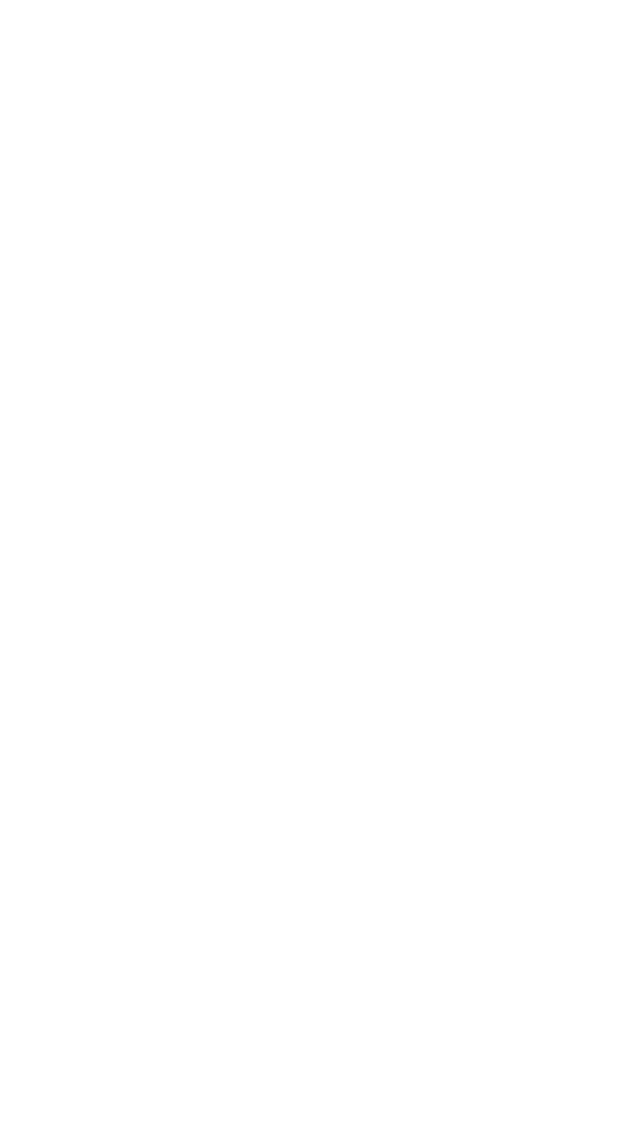
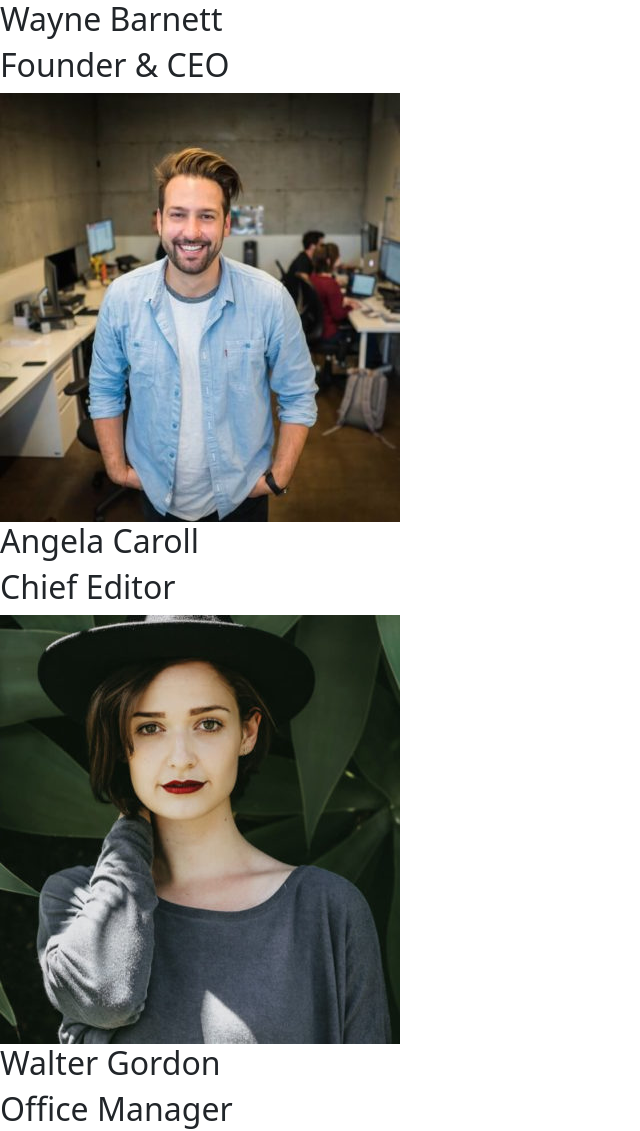
Before and after one commit to AlessandroSemeraro/js-our-team, a plain HTML site: page index.html in a window 1280 px wide. Shown: the top 1131 px of the page, without its empty margins (0-640 px from the left). Before the commit the page ends 800 px from the top, so only its background shows below. Drawn offline with nearby package versions, Linux system fonts and the light colour scheme.

Commit message:
added pics

```diff
--- a/index.html
+++ b/index.html
@@ -12,7 +12,11 @@
     <title>Our Team</title>
 </head>
 <body>
+    <main>
+        <section class="user-list">
 
+        </section>
+    </main>
 
 
     <!--JS-->
--- a/js/script.js
+++ b/js/script.js
@@ -1,37 +1,68 @@
 //creare un array di oggetti per rappresentare i membri del team//
 
-const teamList = [
-    {nome: 'Wayne Barnett',
+const teamListMembers = [
+    {
+        nome: 'Wayne Barnett',
         ruolo: 'Founder & CEO',
-    picture: 'wayne-barnett-founder-ceo.jpg'
+        picture: './img/wayne-barnett-founder-ceo.jpg'
     },
 
-    {nome: 'Angela Caroll',
+    {
+        nome: 'Angela Caroll',
         ruolo: 'Chief Editor',
-    picture: 'angela-caroll-chief-editor.jpg'
+        picture: './img/angela-caroll-chief-editor.jpg'
     },
 
-    {nome: 'Walter Gordon',
+    {
+        nome: 'Walter Gordon',
         ruolo: 'Office Manager',
-    picture: 'walter-gordon-office-manager.jpg'
+        picture: './img/walter-gordon-office-manager.jpg'
     },
 
-    {nome: 'Angela Lopez',
+    {
+        nome: 'Angela Lopez',
         ruolo: 'Social Media Manager',
-    picture: 'angela-lopez-social-media-manager.jpg'
+        picture: './img/angela-lopez-social-media-manager.jpg'
     },
 
-    {nome: 'Scott Estrada',
+    {
+        nome: 'Scott Estrada',
         ruolo: 'Developer',
-    picture: 'scott-estrada-developer.jpg'
+        picture: './img/scott-estrada-developer.jpg'
     },
 
-    {nome: 'Barbara Ramos',
+    {
+        nome: 'Barbara Ramos',
         ruolo: 'Graphic Designer',
-    picture: 'barbara-ramos-graphic-designer.jpg'
+        picture: './img/barbara-ramos-graphic-designer.jpg'
     }
 ]
+//Ciclo in + stampo in console//
+for (let key in teamListMembers) {
+    console.log(teamListMembers[key])
+}
 
-for (let key in teamList){
-    console.log(teamList[key])
+//prendo section da html//
+    const containerMemberCards = document.querySelector('main section.user-list')
+    console.log(containerMemberCards)
+
+
+//ciclo for per ogni membro//
+for(let index=0 ; index < teamListMembers.length ; index++){
+
+    //scorro lista//
+    const teamList = teamListMembers[index];
+
+    //creo article//
+    const memberCardElement = document.createElement('article');
+
+    //vado a inserire nell html//
+    memberCardElement.innerHTML=`
+    <h2> ${teamList.nome} </h2>
+    <h2> ${teamList.ruolo} </h2>
+    <div class="image">
+    <img src= " ${teamList.picture} " alt=" ${teamList.name} picture">
+    </div>
+    `;
+    containerMemberCards.appendChild(memberCardElement);
 }
```
Lines whose indentation alone changed are shown as unchanged.
